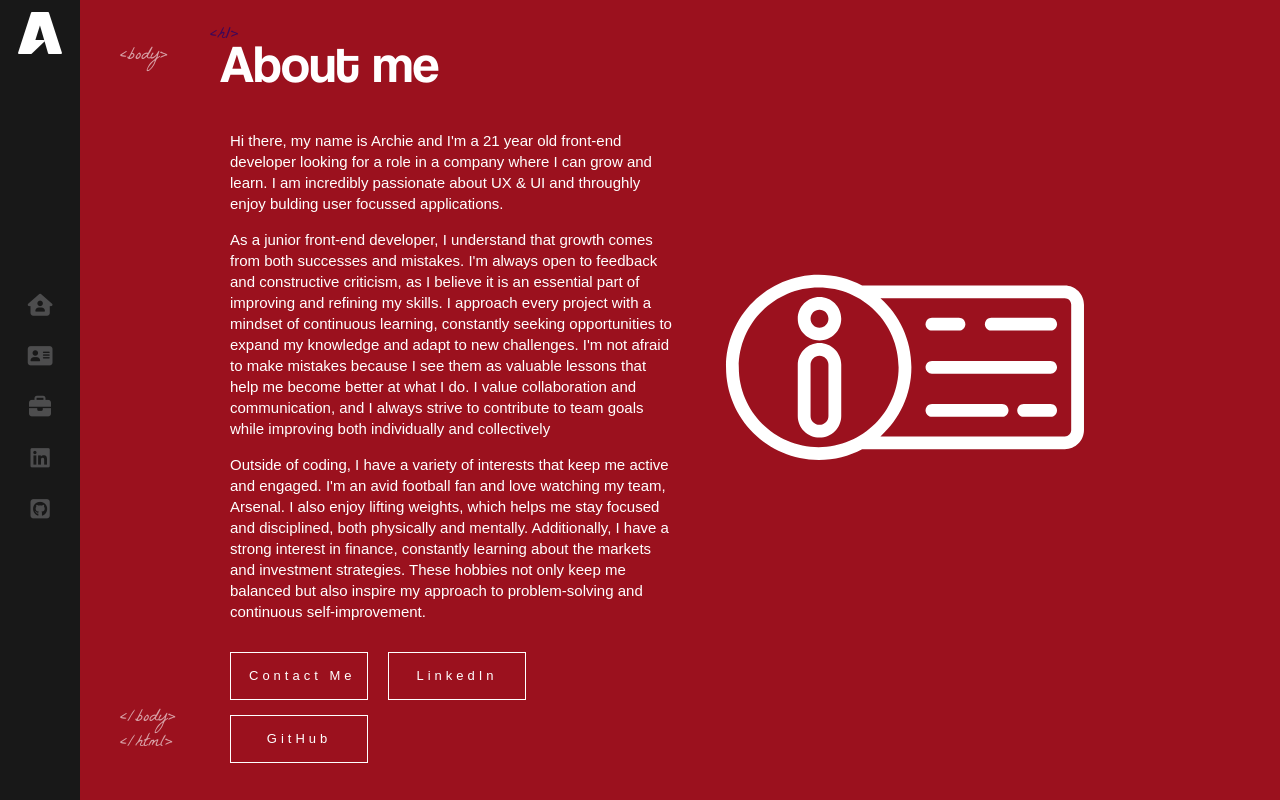
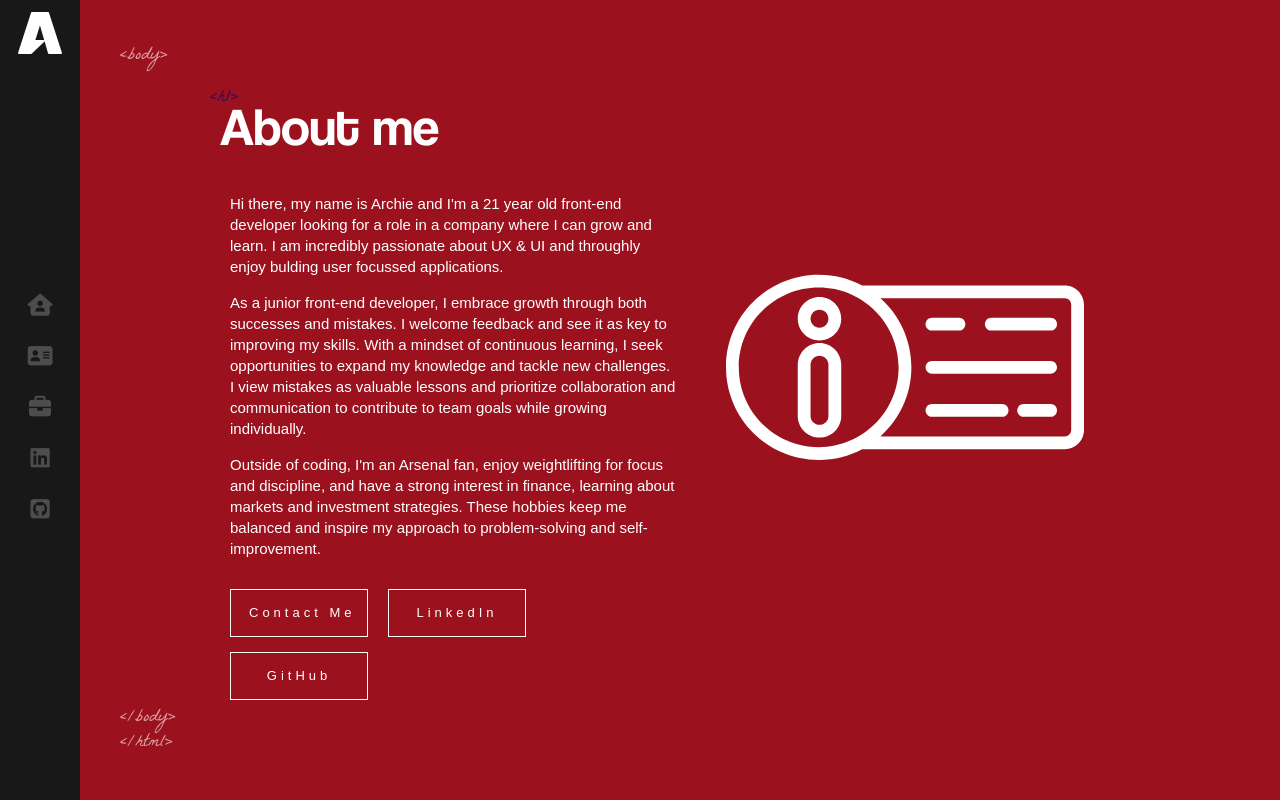
Before and after one commit to ag2332/Portfolio, a React (Create React App) app: page /About in a window 1280 px wide. Built offline with nearby package versions, Linux system fonts and the light colour scheme.

Commit message:
text update

```diff
--- a/src/App.scss
+++ b/src/App.scss
@@ -330,7 +330,7 @@ h2 {
   }
 
   .home-text, .about-header-text {
-    grid-column: span 2;
+    grid-column: span;
     width: 100%;
     justify-content: center;
     align-items: center;
--- a/src/components/About.js
+++ b/src/components/About.js
@@ -1,32 +1,40 @@
-import React from "react";
-import Grid2 from "./atoms/Grid2";
-import Buttons from "./atoms/Buttons";
-import info from "../assets/images/info.svg"
+import React from 'react'
+import Grid2 from './atoms/Grid2'
+import Buttons from './atoms/Buttons'
+import info from '../assets/images/info.svg'
 
 const About = () => {
-
   return (
     <Grid2 className="container portfolio-page">
       <div className="about-header-text">
-                <h1>
-                    About me
-                </h1>
+        <h1>About me</h1>
         <p>
-                    Hi there, my name is Archie and I'm a 21 year old front-end developer looking for a role in a company where I can grow and learn. I am incredibly passionate about UX & UI and throughly enjoy bulding user focussed applications.
+          Hi there, my name is Archie and I'm a 21 year old front-end developer
+          looking for a role in a company where I can grow and learn. I am
+          incredibly passionate about UX & UI and throughly enjoy bulding user
+          focussed applications.
         </p>
         <p>
-                    As a junior front-end developer, I understand that growth comes from both successes and mistakes. I'm always open to feedback and constructive criticism, as I believe it is an essential part of improving and refining my skills. I approach every project with a mindset of continuous learning, constantly seeking opportunities to expand my knowledge and adapt to new challenges. I'm not afraid to make mistakes because I see them as valuable lessons that help me become better at what I do. I value collaboration and communication, and I always strive to contribute to team goals while improving both individually and collectively
+          As a junior front-end developer, I embrace growth through both
+          successes and mistakes. I welcome feedback and see it as key to
+          improving my skills. With a mindset of continuous learning, I seek
+          opportunities to expand my knowledge and tackle new challenges. I view
+          mistakes as valuable lessons and prioritize collaboration and
+          communication to contribute to team goals while growing individually.
         </p>
         <p>
-                    Outside of coding, I have a variety of interests that keep me active and engaged. I'm an avid football fan and love watching my team, Arsenal. I also enjoy lifting weights, which helps me stay focused and disciplined, both physically and mentally. Additionally, I have a strong interest in finance, constantly learning about the markets and investment strategies. These hobbies not only keep me balanced but also inspire my approach to problem-solving and continuous self-improvement.
+          Outside of coding, I'm an Arsenal fan, enjoy weightlifting for focus
+          and discipline, and have a strong interest in finance, learning about
+          markets and investment strategies. These hobbies keep me balanced and
+          inspire my approach to problem-solving and self-improvement.
         </p>
-                <Buttons/>
+        <Buttons />
       </div>
       <div className="img-container">
         <img className="grid-img" src={info} alt="info" />
       </div>
     </Grid2>
-    );
+  )
 }
 
 export default About
--- a/src/components/PortfolioHeader.js
+++ b/src/components/PortfolioHeader.js
@@ -9,7 +9,7 @@ const PortfolioHeader = () => {
       <div className="portfolio-header-text">
         <h1>Portfolio</h1>
         <h2>
-          Please see my list of projects below. Each one has a provided
+          Please scroll to see my list of projects below. Each one has a provided
           desciprition and is linked to my Github. If you like what you see,
           reach out to me using the button below.
         </h2>
```
Lines whose indentation alone changed are shown as unchanged.
